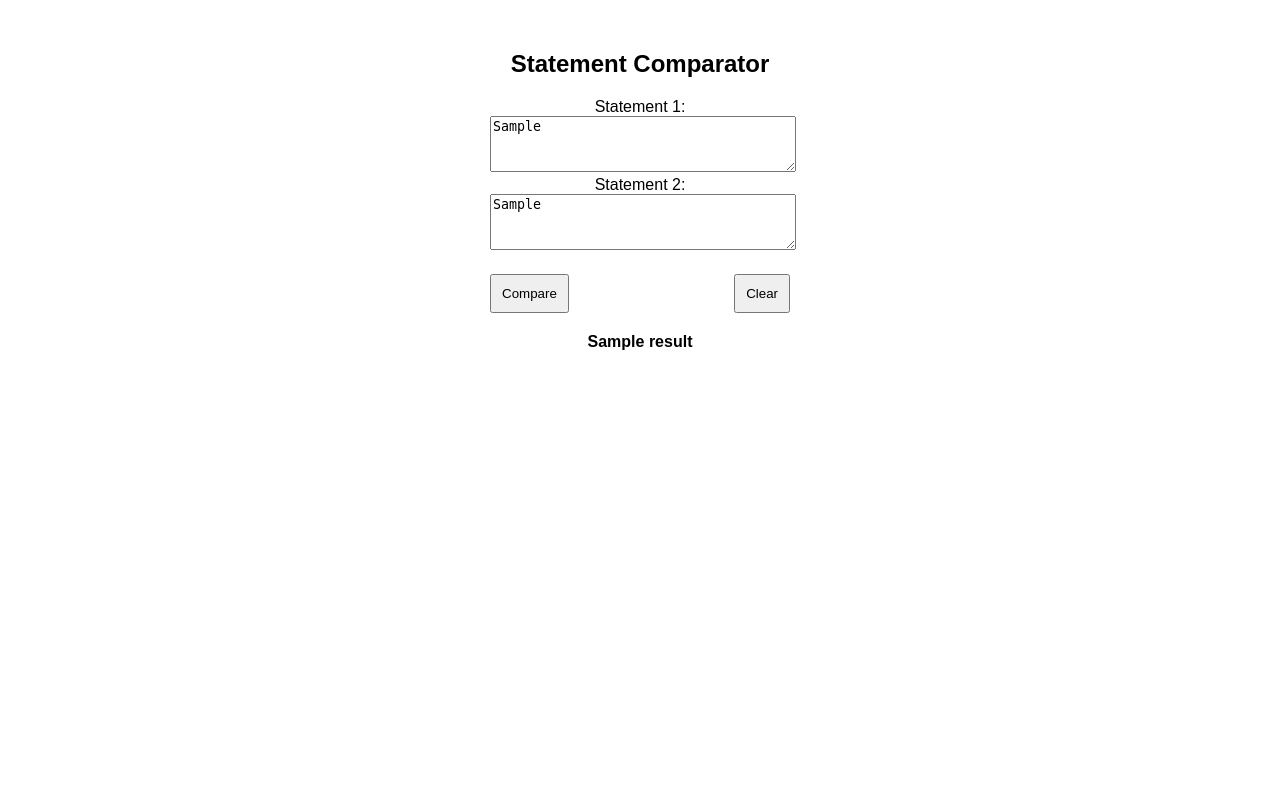
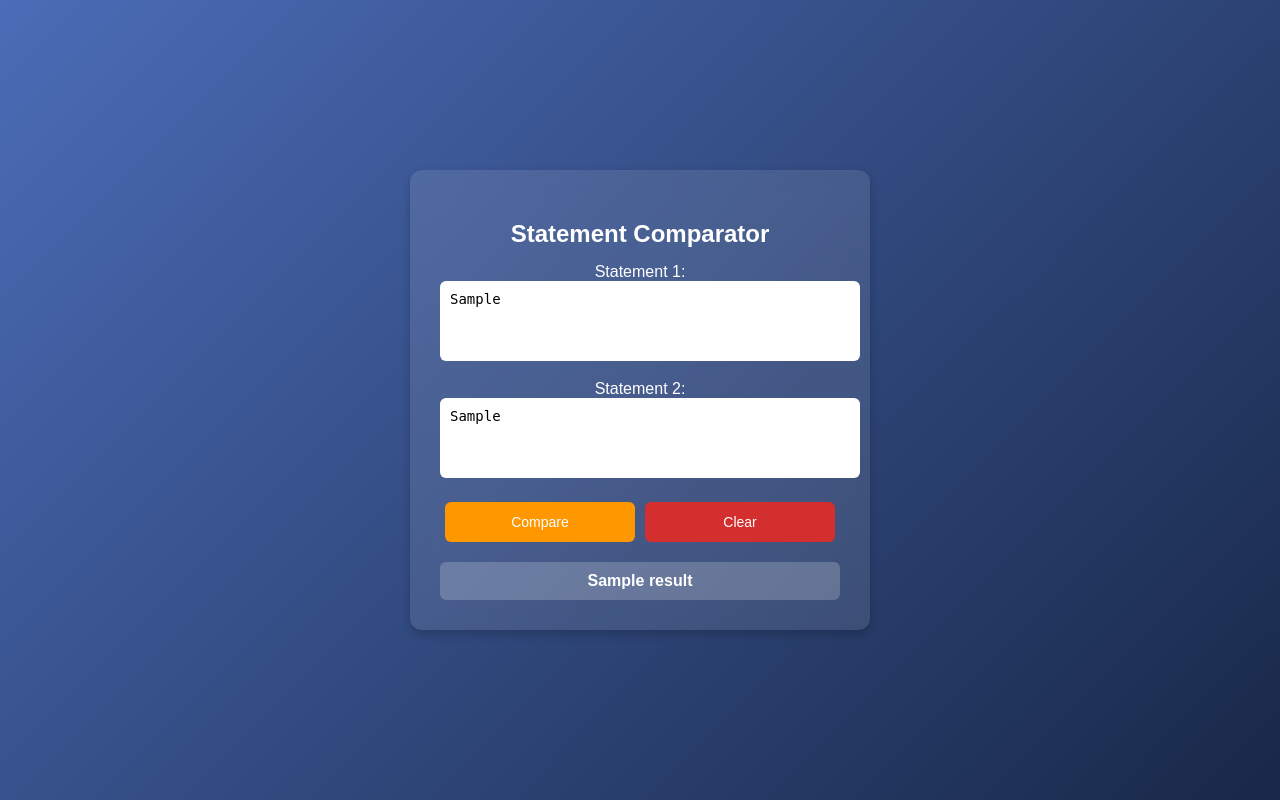
Before and after one commit to devikavarma1821/python-statements, a Flask app: template templates/index.html in a window 1280 px wide. Run offline with Flask 3, Linux system fonts and the light colour scheme; the template is opened without the code that fills it: most values are stand-ins (such as "Sample title", 1, 10 or a date in 2020).

Commit message:
Added frontend to compare statements

```diff
--- a/templates/index.html
+++ b/templates/index.html
@@ -5,12 +5,90 @@
     <meta name="viewport" content="width=device-width, initial-scale=1.0">
     <title>Statement Comparator</title>
     <style>
-        body { font-family: Arial, sans-serif; text-align: center; margin-top: 50px; }
-        form { margin: 20px auto; width: 300px; }
-        textarea { width: 100%; height: 50px; }
-        button { margin-top: 10px; padding: 10px; cursor: pointer; }
-        .result { margin-top: 20px; font-weight: bold; }
-        .buttons { display: flex; justify-content: space-between; margin-top: 10px; }
+        /* General Styling */
+        body {
+            font-family: 'Poppins', sans-serif;
+            background: linear-gradient(135deg, #4b6cb7, #182848);
+            color: white;
+            text-align: center;
+            margin: 0;
+            display: flex;
+            justify-content: center;
+            align-items: center;
+            height: 100vh;
+        }
+
+        /* Card Container */
+        .container {
+            background: rgba(255, 255, 255, 0.1);
+            backdrop-filter: blur(10px);
+            padding: 30px;
+            border-radius: 12px;
+            width: 400px;
+            box-shadow: 0 4px 10px rgba(0, 0, 0, 0.2);
+        }
+
+        h2 {
+            font-size: 24px;
+            margin-bottom: 15px;
+        }
+
+        /* Input Fields */
+        textarea {
+            width: 100%;
+            height: 60px;
+            padding: 10px;
+            margin-bottom: 15px;
+            border: none;
+            border-radius: 6px;
+            resize: none;
+            font-size: 14px;
+            outline: none;
+        }
+
+        /* Buttons */
+        .buttons {
+            display: flex;
+            justify-content: space-between;
+        }
+
+        button {
+            flex: 1;
+            padding: 12px;
+            margin: 5px;
+            border: none;
+            border-radius: 6px;
+            cursor: pointer;
+            font-size: 14px;
+            transition: 0.3s ease-in-out;
+        }
+
+        .compare-btn {
+            background: #ff9800;
+            color: white;
+        }
+
+        .compare-btn:hover {
+            background: #e68900;
+        }
+
+        .clear-btn {
+            background: #d32f2f;
+            color: white;
+        }
+
+        .clear-btn:hover {
+            background: #b71c1c;
+        }
+
+        /* Result Box */
+        .result {
+            background: rgba(255, 255, 255, 0.2);
+            padding: 10px;
+            margin-top: 15px;
+            border-radius: 6px;
+            font-weight: bold;
+        }
     </style>
     <script>
         function clearForm() {
@@ -21,22 +99,24 @@
     </script>
 </head>
 <body>
+    <div class="container">
         <h2>Statement Comparator</h2>
         <form action="/compare" method="post">
-        <label for="stmt1">Statement 1:</label><br>
-        <textarea id="stmt1" name="stmt1">{{ stmt1 }}</textarea><br>
+            <label for="stmt1">Statement 1:</label>
+            <textarea id="stmt1" name="stmt1">{{ stmt1 }}</textarea>
 
-        <label for="stmt2">Statement 2:</label><br>
-        <textarea id="stmt2" name="stmt2">{{ stmt2 }}</textarea><br>
+            <label for="stmt2">Statement 2:</label>
+            <textarea id="stmt2" name="stmt2">{{ stmt2 }}</textarea>
 
             <div class="buttons">
-            <button type="submit">Compare</button>
-            <button type="button" onclick="clearForm()">Clear</button>
+                <button type="submit" class="compare-btn">Compare</button>
+                <button type="button" class="clear-btn" onclick="clearForm()">Clear</button>
             </div>
         </form>
 
         {% if result %}
         <div class="result" id="result">{{ result | safe }}</div>
         {% endif %}
+    </div>
 </body>
 </html>
```
Lines whose indentation alone changed are shown as unchanged.
